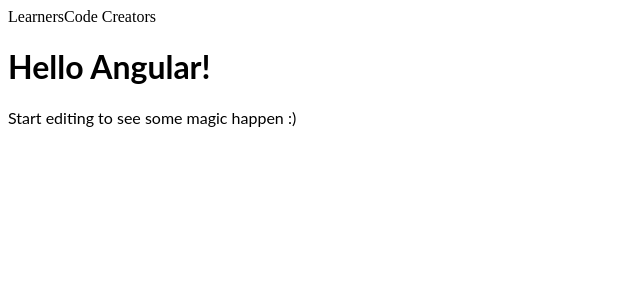
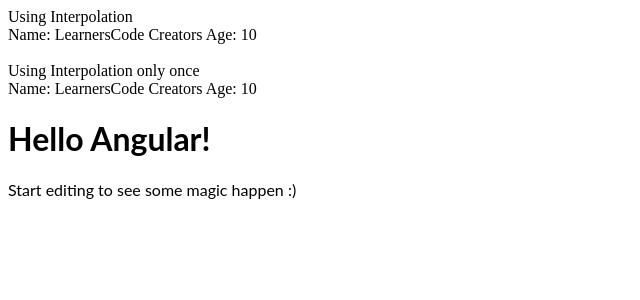
Before and after one commit to LavanyaSeetharaman-88/scribecode, an Angular app: page / in a window 1280 px wide. Shown: the top 300 px of the page, without its empty margins (0-640 px from the left). Built offline with nearby package versions, Linux system fonts and the light colour scheme.

Commit message:
2 files modified

```diff
--- a/src/app/menu/menu.component.html
+++ b/src/app/menu/menu.component.html
@@ -1,3 +1,9 @@
-<p>
-{{firstName}} {{lastName}}
-</p>
+Using Interpolation
+<br/>
+Name: {{ firstName }} {{ lastName }}
+Age: {{ age }}
+<br/><br/>
+Using Interpolation only once
+<br/>
+Name: {{ firstName + ' ' + lastName}}
+Age: {{ age }}
--- a/src/app/menu/menu.component.ts
+++ b/src/app/menu/menu.component.ts
@@ -8,6 +8,7 @@
 export class MenuComponent implements OnInit {
   firstName:String="LearnersCode";
   lastName:String="Creators";
+  age:number=10;
   constructor() { }
 
   ngOnInit() {
```
